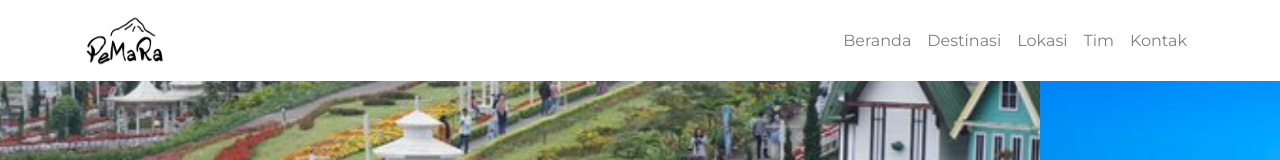
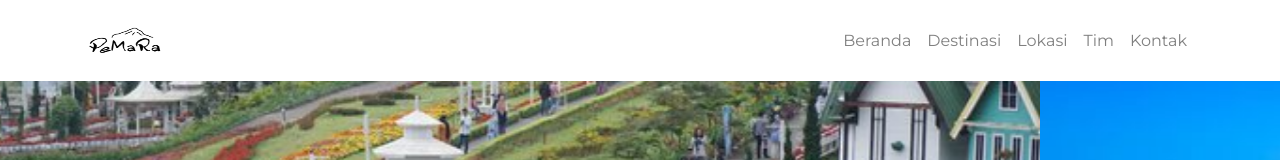
Before and after one commit to Candrasa6661/PEMARA, a website: page public/index.html in a window 1280 px wide. Shown: the top 160 px of the page. Drawn offline with Linux system fonts and the light colour scheme; files whose address does not match are found by name; a web font is replaced by a local one.

Commit message:
Update index.html

```diff
--- a/public/index.html
+++ b/public/index.html
@@ -38,7 +38,7 @@
 	<nav class="navbar navbar-expand-lg navbar-light fixed-top">
 		<div class="container">
 			<a class="navbar-brand" href="#top">
-				<img src="images/Logo-white.png" width="80" height="55" alt="" loading="lazy">
+				<img src="images/black transparant.png" width="80" height="55" alt="" loading="lazy">
 			</a>
 			<button class="navbar-toggler" type="button" data-toggle="collapse" data-target="#navbarSupportedContent"
 				aria-controls="navbarSupportedContent" aria-expanded="false" aria-label="Toggle navigation">
```
